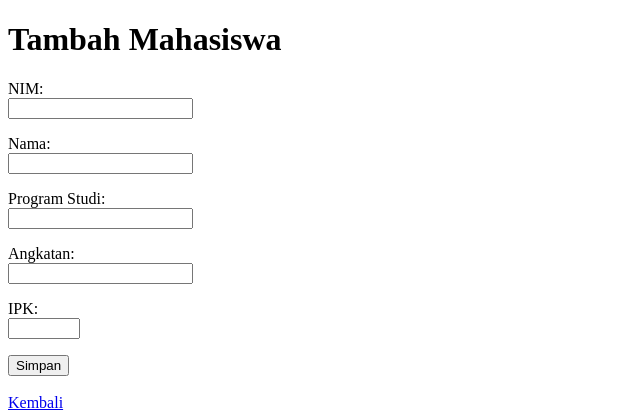
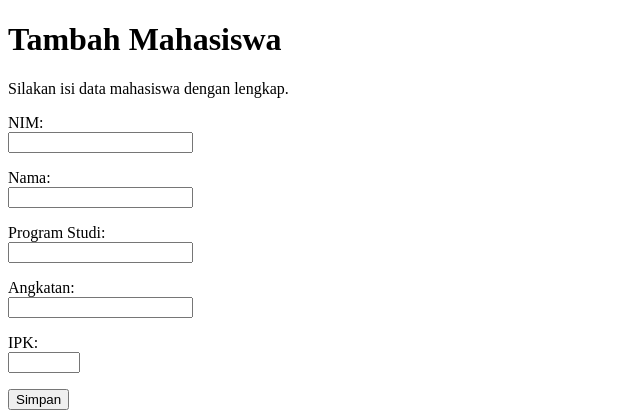
Before and after one commit to muhammadindra93266-del/mahasiswa-app, a Flask app: page /tambah in a window 1280 px wide. Shown: the top 420 px of the page, without its empty margins (0-640 px from the left). Run offline with Flask 3, Linux system fonts and the light colour scheme.

Commit message:
Tambah informasi pada form mahasiswa

```diff
--- a/templates/tambah.html
+++ b/templates/tambah.html
@@ -7,6 +7,7 @@
 <body>
 
     <h1>Tambah Mahasiswa</h1>
+    <p>Silakan isi data mahasiswa dengan lengkap.</p>
 
     {% if error %}
         <p style="color:red;">
```
